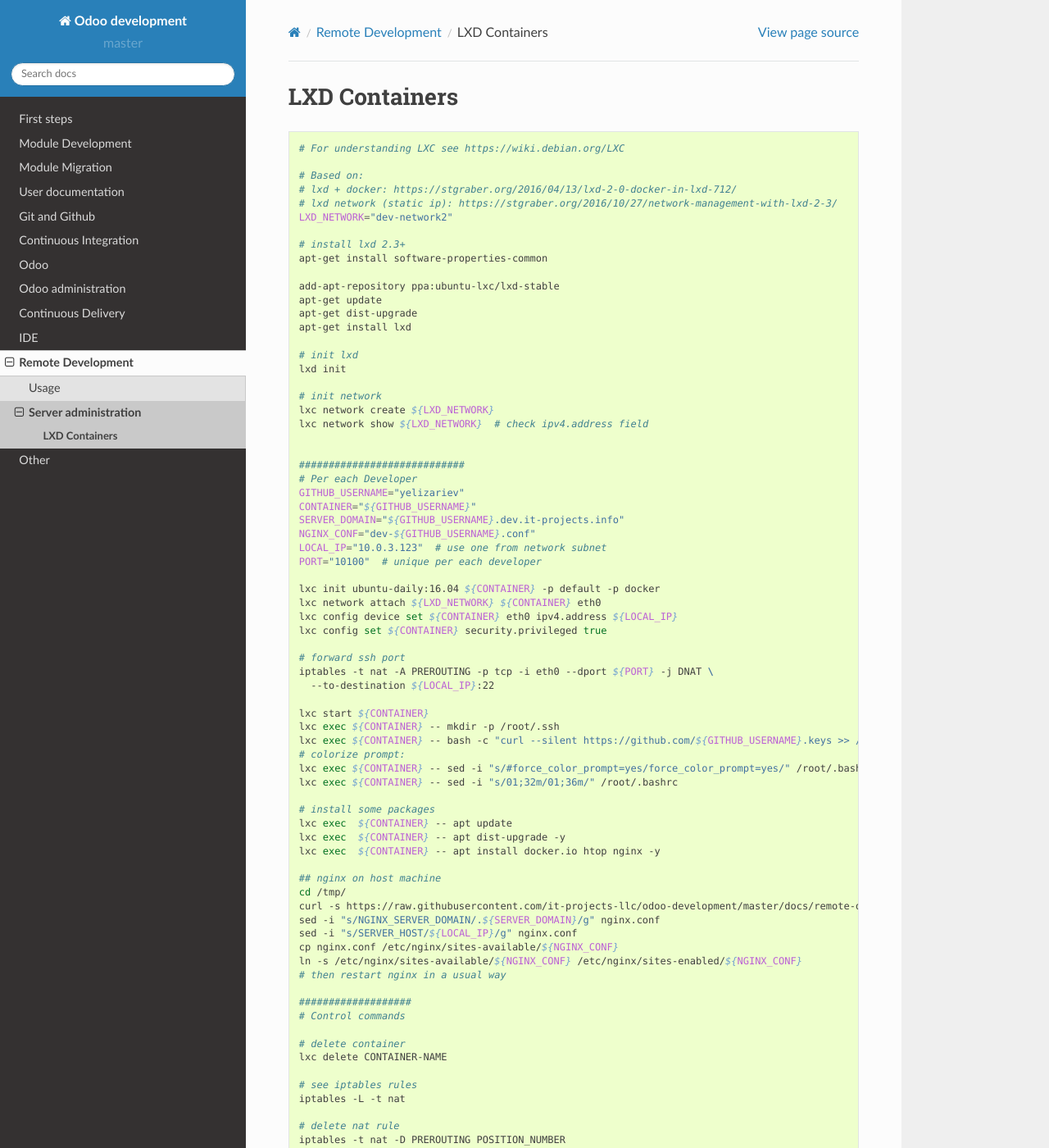
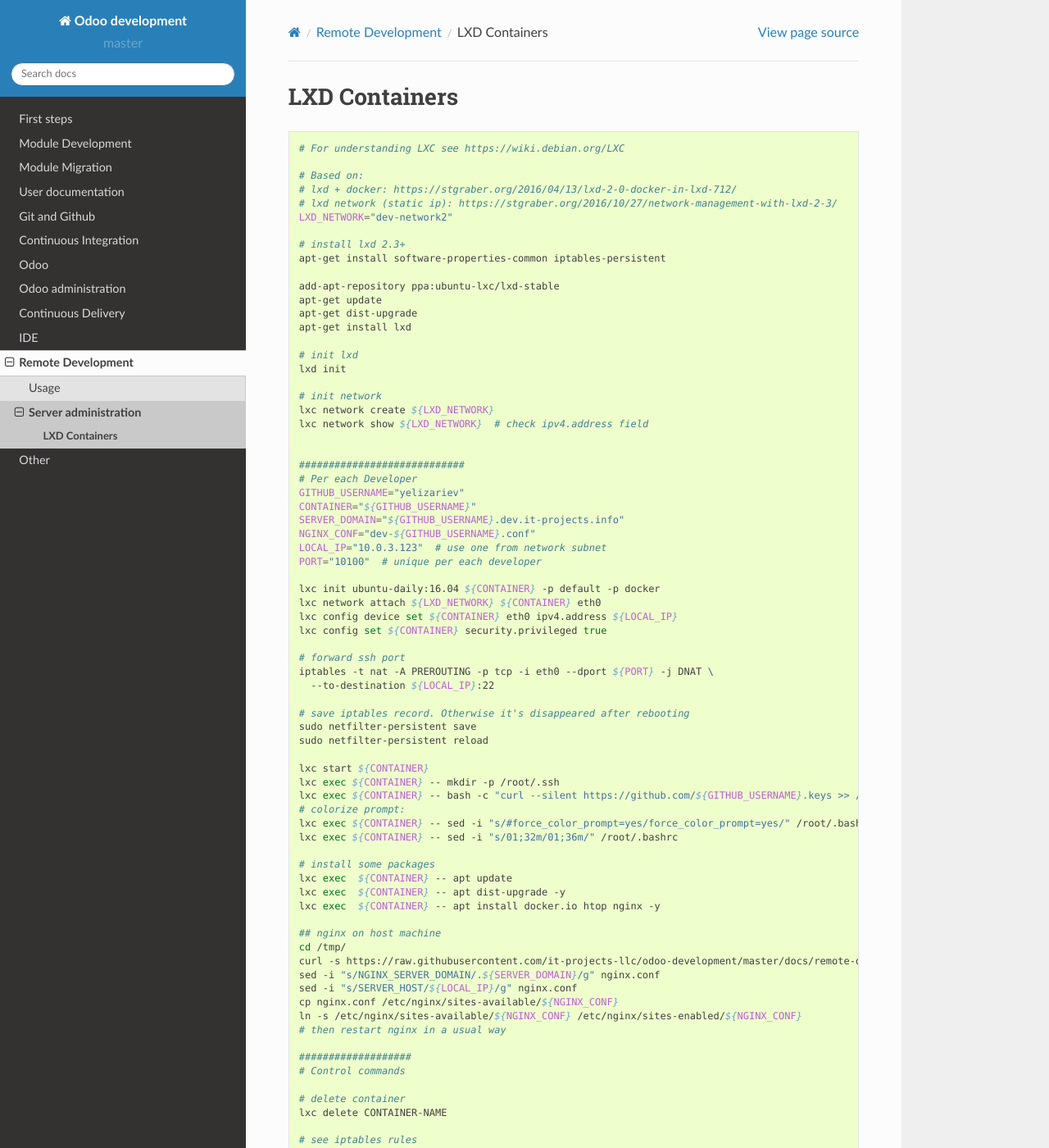
Before and after one commit to itpp-labs/odoo-development, a Sphinx documentation site: the page built from docs/remote-dev/lxd/lxd.rst, in a window 1280 px wide and 1400 px high. Shown: the whole window at 82% size. Built offline with Sphinx 7.4.7 and the Read the Docs theme 2.0.0, drawn with Linux system fonts in a browser that asks for light colours; pages that are not in the unit, such as notebooks, are missing from menus.

Commit message:
lxd: saving iptables
from https://cdavis.us/2016/06/17/saving-iptables-rules-ubuntu-16-04/

```diff
--- a/docs/remote-dev/lxd/lxd.rst
+++ b/docs/remote-dev/lxd/lxd.rst
@@ -12,7 +12,7 @@
     LXD_NETWORK="dev-network2"
 
     # install lxd 2.3+
-    apt-get install software-properties-common
+    apt-get install software-properties-common iptables-persistent
 
     add-apt-repository ppa:ubuntu-lxc/lxd-stable
     apt-get update
@@ -44,6 +44,10 @@
     # forward ssh port
     iptables -t nat -A PREROUTING -p tcp -i eth0 --dport ${PORT} -j DNAT \
       --to-destination ${LOCAL_IP}:22
+
+    # save iptables record. Otherwise it's disappeared after rebooting
+    sudo netfilter-persistent save
+    sudo netfilter-persistent reload
 
     lxc start ${CONTAINER}
     lxc exec ${CONTAINER} -- mkdir -p /root/.ssh
```
